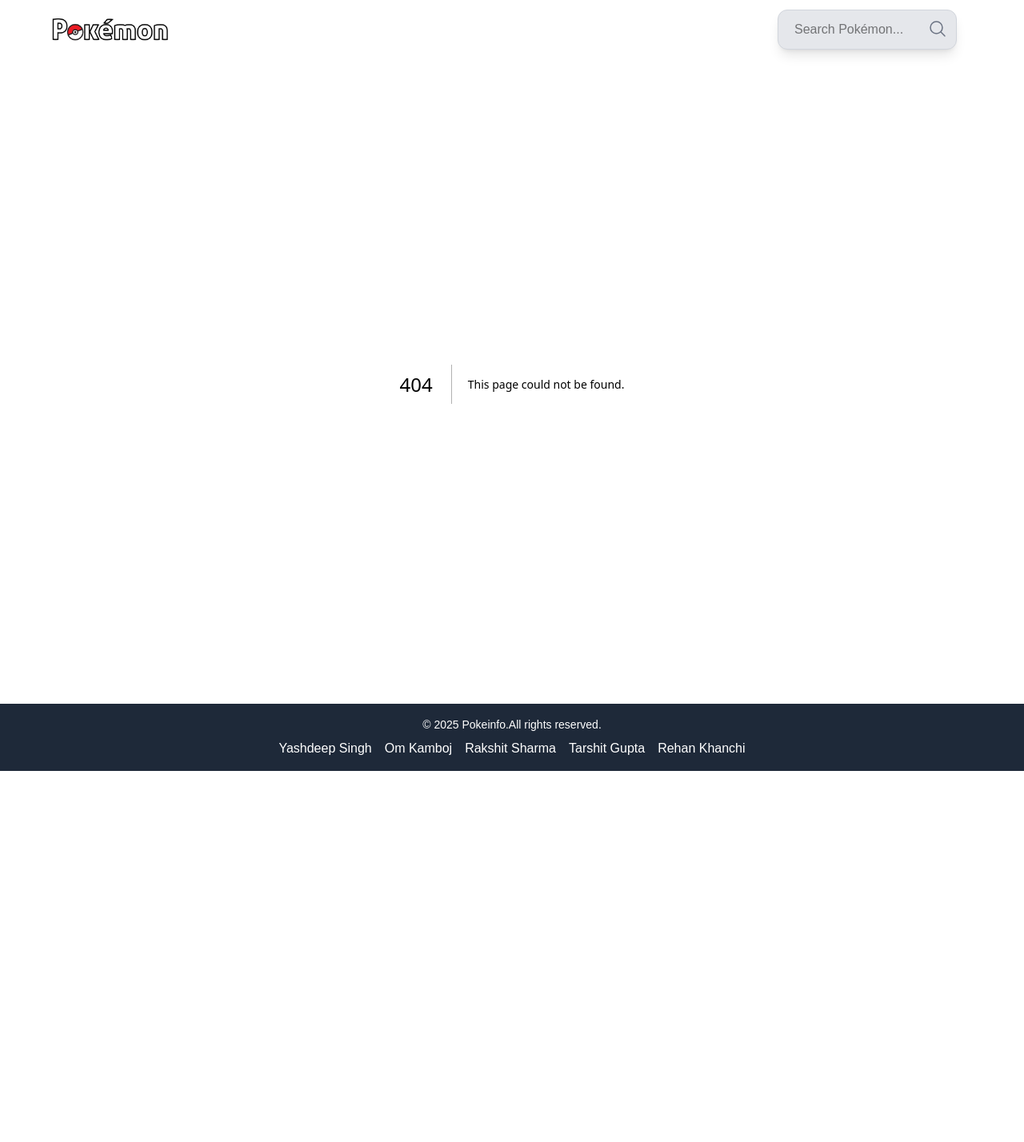
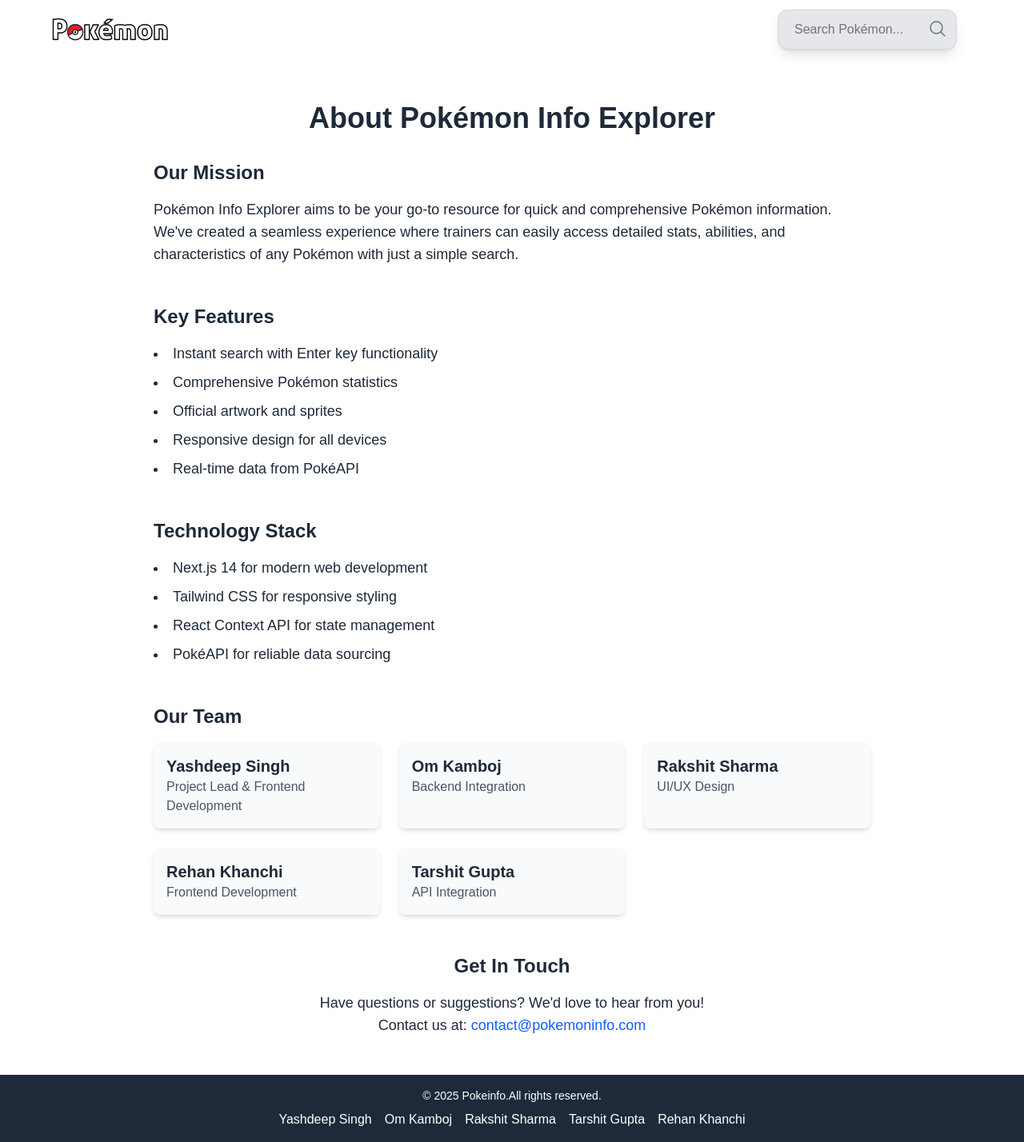
Before and after one commit to yashdeepsingh-2006/pokemoninfo, a Next.js app: page /direct/about in a window 1280 px wide. Before the commit this address had no page. Shown: the whole page at 80% size. Before the commit the page ends 964 px from the top, so only its background shows below. Built offline with nearby package versions, Linux system fonts and the light colour scheme.

Commit message:
added about

```diff
--- /dev/null
+++ b/src/app/direct/about/page.js
@@ -0,0 +1,74 @@
+"use client"
+
+import React from 'react'
+
+export default function About() {
+  return (
+    <div className="min-h-screen bg-white text-gray-800 py-12 px-4 sm:px-6 lg:px-8">
+      <div className="max-w-4xl mx-auto">
+        <h1 className="text-4xl font-bold text-center mb-8">About Pokémon Info Explorer</h1>
+
+        <section className="mb-12">
+          <h2 className="text-2xl font-semibold mb-4">Our Mission</h2>
+          <p className="text-lg mb-4">
+            Pokémon Info Explorer aims to be your go-to resource for quick and comprehensive Pokémon information.
+            We've created a seamless experience where trainers can easily access detailed stats, abilities,
+            and characteristics of any Pokémon with just a simple search.
+          </p>
+        </section>
+
+        <section className="mb-12">
+          <h2 className="text-2xl font-semibold mb-4">Key Features</h2>
+          <ul className="list-disc list-inside text-lg space-y-2">
+            <li>Instant search with Enter key functionality</li>
+            <li>Comprehensive Pokémon statistics</li>
+            <li>Official artwork and sprites</li>
+            <li>Responsive design for all devices</li>
+            <li>Real-time data from PokéAPI</li>
+          </ul>
+        </section>
+
+        <section className="mb-12">
+          <h2 className="text-2xl font-semibold mb-4">Technology Stack</h2>
+          <ul className="list-disc list-inside text-lg space-y-2">
+            <li>Next.js 14 for modern web development</li>
+            <li>Tailwind CSS for responsive styling</li>
+            <li>React Context API for state management</li>
+            <li>PokéAPI for reliable data sourcing</li>
+          </ul>
+        </section>
+
+        <section className="mb-12">
+          <h2 className="text-2xl font-semibold mb-4">Our Team</h2>
+          <div className="grid grid-cols-1 md:grid-cols-2 lg:grid-cols-3 gap-6">
+            <TeamMember name="Yashdeep Singh" role="Project Lead & Frontend Development" />
+            <TeamMember name="Om Kamboj" role="Backend Integration" />
+            <TeamMember name="Rakshit Sharma" role="UI/UX Design" />
+            <TeamMember name="Rehan Khanchi" role="Frontend Development" />
+            <TeamMember name="Tarshit Gupta" role="API Integration" />
+          </div>
+        </section>
+
+        <section className="text-center mt-12">
+          <h2 className="text-2xl font-semibold mb-4">Get In Touch</h2>
+          <p className="text-lg">
+            Have questions or suggestions? We'd love to hear from you!<br />
+            Contact us at: <a href="mailto:contact@pokemoninfo.com" className="text-blue-600 hover:underline">
+              contact@pokemoninfo.com
+            </a>
+          </p>
+        </section>
+      </div>
+    </div>
+  )
+}
+
+// Team Member Component
+function TeamMember({ name, role }) {
+  return (
+    <div className="bg-gray-50 p-4 rounded-lg shadow-md">
+      <h3 className="text-xl font-semibold">{name}</h3>
+      <p className="text-gray-600">{role}</p>
+    </div>
+  )
+}
```
Also changed, not shown: 1 other file (tests, documents, lock files or other folders).
